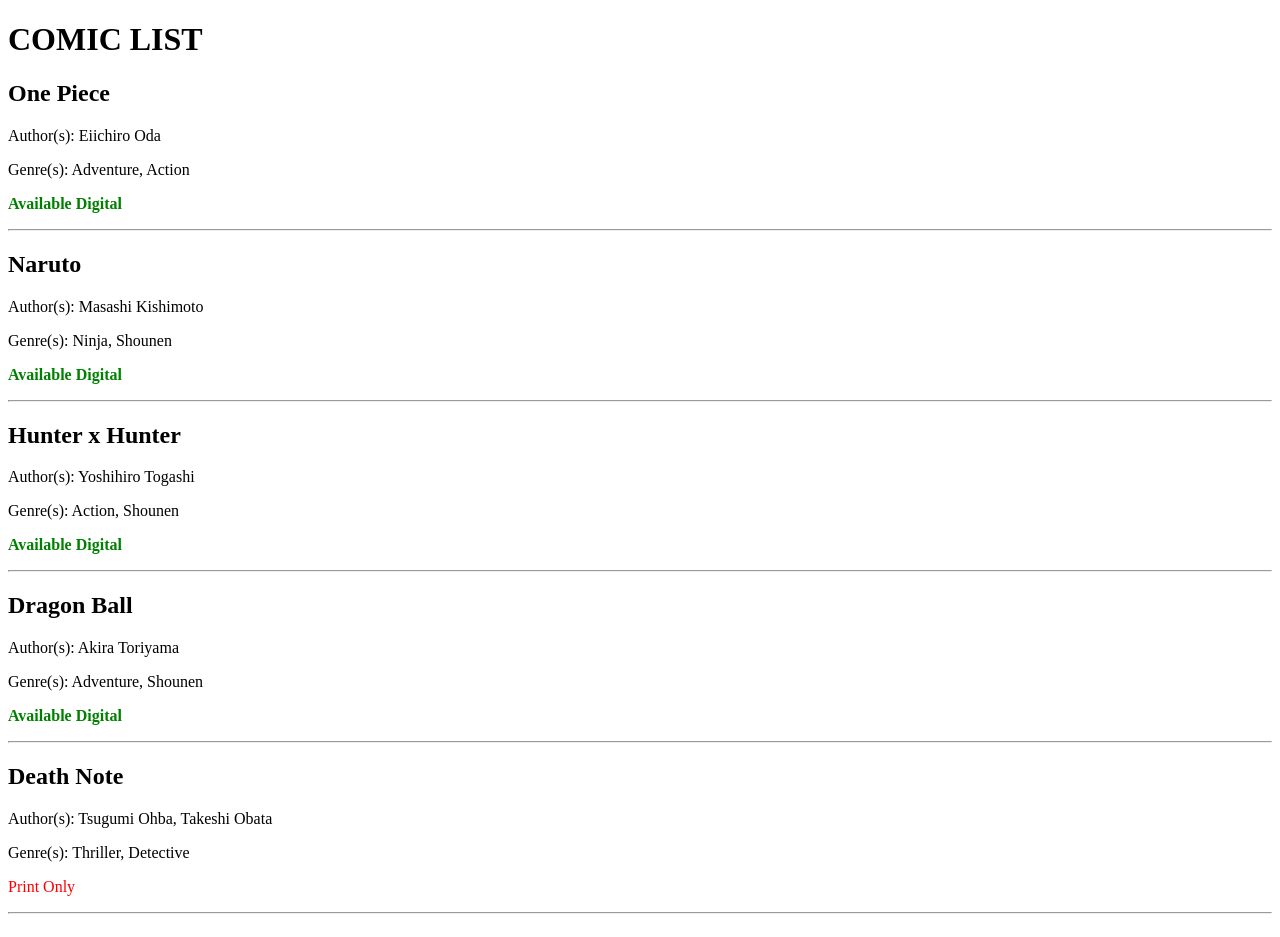
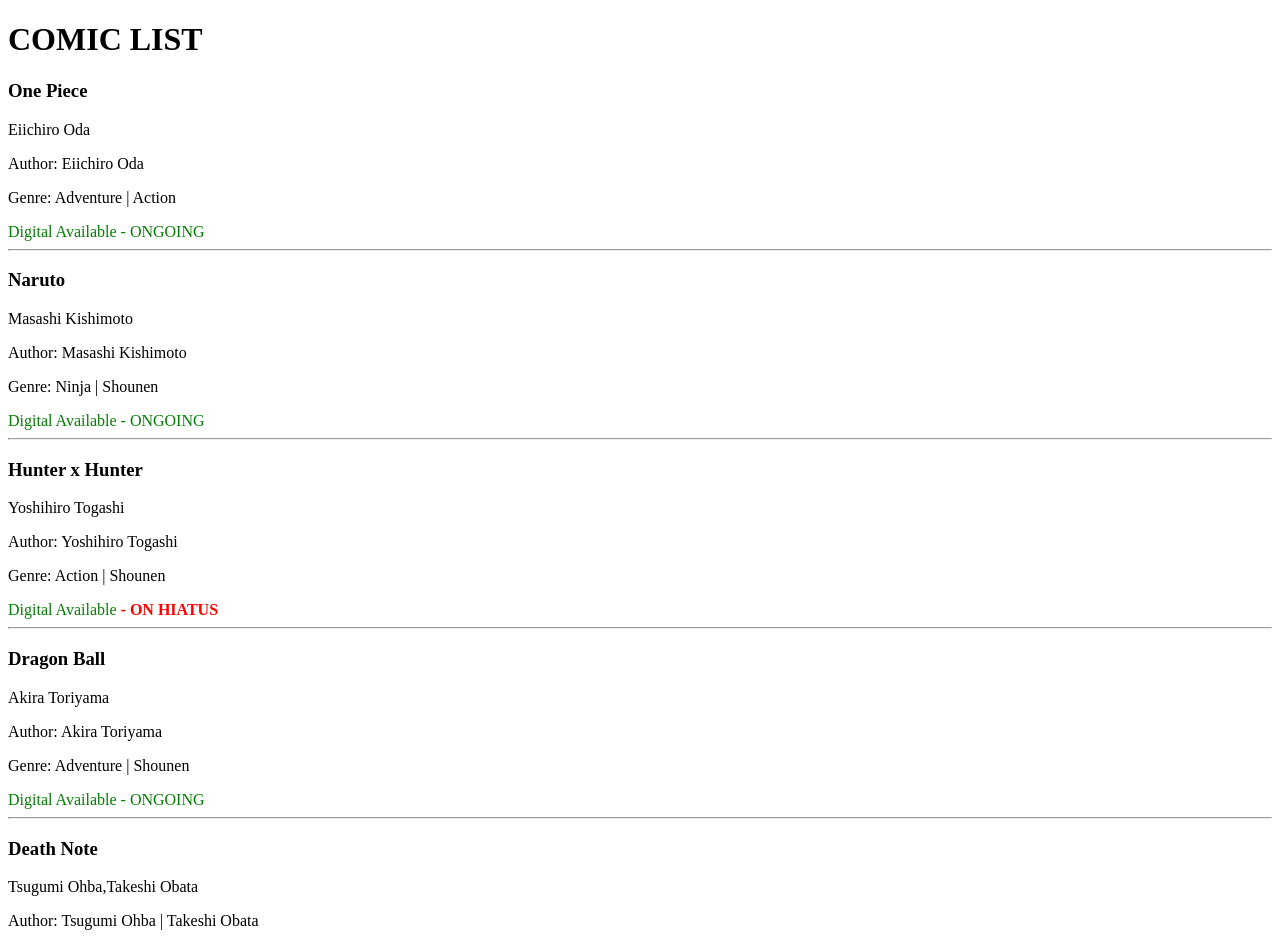
Before and after one commit to tph2026/T-P-Learning-AngularF26, an Angular app: page / in a window 1280 px wide. Shown: the top 937 px of the page. Built offline with nearby package versions, Linux system fonts and the light colour scheme.

Commit message:
refactor list and list-item

```diff
--- a/src/app/app.html
+++ b/src/app/app.html
@@ -1,24 +1,27 @@
 
-<div class="comic-list">
+<div>
   <h1>COMIC LIST</h1>
 
+
   <!-- comicList from app.ts -->
-  @for (comic of comicList; track comic.id) {
-    @if (comic.digitalAvailable) {
-      <h2>{{ comic.title }}</h2>
-      <p>Author(s): {{ comic.author.join(', ') }}</p>
-      <p>Genre(s): {{ comic.genre.join(', ') }}</p>
-      <p style="color: green; font-weight: 800;">Available Digital</p>
-      <hr>
-    } @else {
-      <h2>{{ comic.title }}</h2>
-      <p>Author(s): {{ comic.author.join(', ') }}</p>
-      <p>Genre(s): {{ comic.genre.join(', ') }}</p>
-      <p style="color: red;">Print Only</p>
-      <hr>
-    }
-  } @empty {
-    <p>No Comic to Show.</p>
-  }
+  <app-comic-list />
+<!--  @for (comic of comicList; track comic.id) {-->
+<!--    @if (comic.digitalAvailable) {-->
+<!--      <h2>{{ comic.title }}</h2>-->
+<!--      <p>Author(s): {{ comic.author.join(', ') }}</p>-->
+<!--      <p>Genre(s): {{ comic.genre.join(', ') }}</p>-->
+<!--      <p style="color: green; font-weight: 800;">Available Digital</p>-->
+<!--      <hr>-->
+<!--    } @else {-->
+<!--      <h2>{{ comic.title }}</h2>-->
+<!--      <p>Author(s): {{ comic.author.join(', ') }}</p>-->
+<!--      <p>Genre(s): {{ comic.genre.join(', ') }}</p>-->
+<!--      <p style="color: red;">Print Only</p>-->
+<!--      <hr>-->
+<!--    }-->
+<!--  }-->
+<!--  @empty {-->
+<!--    <p>No Comic to Show.</p>-->
+<!--  }-->
 
 </div>
--- a/src/app/app.ts
+++ b/src/app/app.ts
@@ -1,79 +1,22 @@
 import { Component, signal } from '@angular/core';
 
 import {Comic} from './shared/models/comic';
+import { ComicListItem } from './comic-list-item/comic-list-item';
+import { ComicList } from './comic-list/comic-list';
 
 @Component({
-  imports: [],
+  imports: [ComicListItem, ComicList],
   selector: 'app-root',
   styleUrl: './app.css',
   templateUrl: './app.html',
 })
 export class App {
-
   title = signal('Angular-Project');
-
-  /* Comic Array List */
-  comicList: Comic[] = [
-    {
-      id: 1,
-      title: 'One Piece',
-      author: ['Eiichiro Oda'],
-      genre: ['Adventure', 'Action'],
-      digitalAvailable: true,
-      printAvailable: 1000000,
-      isOnHiatus: false,
-    },
-    {
-      id: 2,
-      title: 'Naruto ',
-      author: ['Masashi Kishimoto'],
-      genre: ['Ninja', 'Shounen'],
-      digitalAvailable: true,
-      printAvailable: true,
-      isOnHiatus: false,
-    },
-    {
-      id: 3,
-      title: 'Hunter x Hunter',
-      author: ['Yoshihiro Togashi'],
-      genre: ['Action', 'Shounen'],
-      digitalAvailable: true,
-      printAvailable: true,
-      isOnHiatus: true,
-    },
-    {
-      id: 4,
-      title: 'Dragon Ball',
-      author: ['Akira Toriyama'],
-      genre: ['Adventure', 'Shounen'],
-      digitalAvailable: true,
-      printAvailable: true,
-      isOnHiatus: false,
-    },
-    {
-      id: 5,
-      title: 'Death Note',
-      author: ['Tsugumi Ohba', 'Takeshi Obata'],
-      genre: ['Thriller', 'Detective'],
-      digitalAvailable: false,
-      printAvailable: false,
-      isOnHiatus: false,
-    },
-    {
-      id: 6,
-      title: 'One-Punch Man',
-      author: ['One', 'Yusuke Murata'],
-      genre: ['Action', 'Comedy'],
-      digitalAvailable: true,
-      printAvailable: true,
-      isOnHiatus: false,
-    },
-  ];
-
+  // moved comicList to comic-list.ts
   // Let the parent component react to a card being opened
+  protected comicList: any;
   onComicOpened(comic: Comic): void {
     /* Place holder for now */
-    console.warn("Opened: ", comic.title)
-
+    console.warn('Opened: ', comic.title);
   }
 }
--- a/src/app/comic-list-item/comic-list-item.css
+++ b/src/app/comic-list-item/comic-list-item.css
@@ -0,0 +1,14 @@
+.availability.print {
+  color: red;
+  font-weight: 800;
+}
+.availability.digital {
+  color: green;
+}
+.hiatus.true {
+  color: red;
+  font-weight: 800;
+}
+.hiatus {
+  color: green;
+}
--- a/src/app/comic-list-item/comic-list-item.html
+++ b/src/app/comic-list-item/comic-list-item.html
@@ -1 +1,16 @@
-<p>comic-list-item works!</p>
+<div class="comic-card" (click)="toggle()">
+  <h3>{{ comic().title }}</h3>
+  <p>{{ comic().author }}</p>
+  @if (this.opened) {
+    <p>Author: {{ comic().author.join(' | ') }}</p>
+    <p>Genre: {{ comic().genre.join(' | ') }}</p>
+  }
+  @switch (comic().digitalAvailable) {
+    @case (true) { <span class="availability digital">Digital Available</span> }
+    @case (false) { <span class="availability print">Print Only</span> }
+    @default { <span class="availability">unknown</span> }
+  }
+  @if (comic().isOnHiatus) { <span class="hiatus true"> - ON HIATUS</span> }
+  @else { <span class="hiatus"> - ONGOING</span> }
+  <hr>
+</div>
--- a/src/app/comic-list-item/comic-list-item.ts
+++ b/src/app/comic-list-item/comic-list-item.ts
@@ -1,4 +1,5 @@
-import { Component } from '@angular/core';
+import { Component, input, output } from '@angular/core';
+import { Comic } from '../shared/models/comic';
 
 @Component({
   imports: [],
@@ -6,4 +7,11 @@
   styleUrl: './comic-list-item.css',
   templateUrl: './comic-list-item.html',
 })
-export class ComicListItem {}
+export class ComicListItem {
+  comic = input.required<Comic>();
+  opened = output<Comic>();
+
+  toggle(): void {
+    this.opened.emit(this.comic());
+  }
+}
--- a/src/app/comic-list/comic-list.html
+++ b/src/app/comic-list/comic-list.html
@@ -1 +1,9 @@
-<p>comic-list works!</p>
+<div class="comic-list">
+
+  @for (comic of comicList; track comic.id) {
+    <app-comic-list-item [comic]="comic" (opened)="onComicOpened($event)"/>
+  }
+  @empty {
+    <p>No comics to show.</p>
+  }
+</div>
--- a/src/app/comic-list/comic-list.ts
+++ b/src/app/comic-list/comic-list.ts
@@ -1,9 +1,73 @@
 import { Component } from '@angular/core';
+import { Comic } from '../shared/models/comic';
+import { ComicListItem } from '../comic-list-item/comic-list-item';
 
 @Component({
-  imports: [],
+  imports: [ComicListItem],
   selector: 'app-comic-list',
   styleUrl: './comic-list.css',
   templateUrl: './comic-list.html',
 })
-export class ComicList {}
+export class ComicList {
+  /* Comic Array List */
+  comicList: Comic[] = [
+    {
+      id: 1,
+      title: 'One Piece',
+      author: ['Eiichiro Oda'],
+      genre: ['Adventure', 'Action'],
+      digitalAvailable: true,
+      printAvailable: 1000000,
+      isOnHiatus: false,
+    },
+    {
+      id: 2,
+      title: 'Naruto ',
+      author: ['Masashi Kishimoto'],
+      genre: ['Ninja', 'Shounen'],
+      digitalAvailable: true,
+      printAvailable: true,
+      isOnHiatus: false,
+    },
+    {
+      id: 3,
+      title: 'Hunter x Hunter',
+      author: ['Yoshihiro Togashi'],
+      genre: ['Action', 'Shounen'],
+      digitalAvailable: true,
+      printAvailable: true,
+      isOnHiatus: true,
+    },
+    {
+      id: 4,
+      title: 'Dragon Ball',
+      author: ['Akira Toriyama'],
+      genre: ['Adventure', 'Shounen'],
+      digitalAvailable: true,
+      printAvailable: true,
+      isOnHiatus: false,
+    },
+    {
+      id: 5,
+      title: 'Death Note',
+      author: ['Tsugumi Ohba', 'Takeshi Obata'],
+      genre: ['Thriller', 'Detective'],
+      digitalAvailable: false,
+      printAvailable: false,
+      isOnHiatus: false,
+    },
+    {
+      id: 6,
+      title: 'One-Punch Man',
+      author: ['One', 'Yusuke Murata'],
+      genre: ['Action', 'Comedy'],
+      digitalAvailable: true,
+      printAvailable: true,
+      isOnHiatus: false,
+    },
+  ];
+
+  protected onComicOpened($event: Comic) {
+    console.log('onComicOpened Function');
+  }
+}
```
